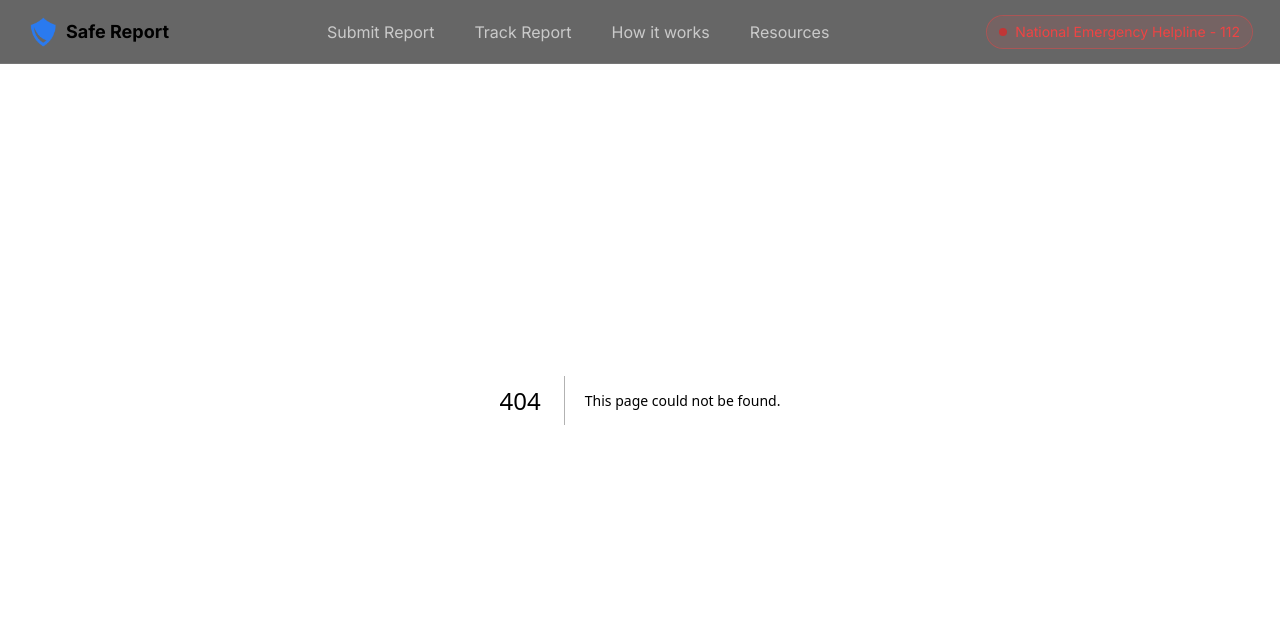
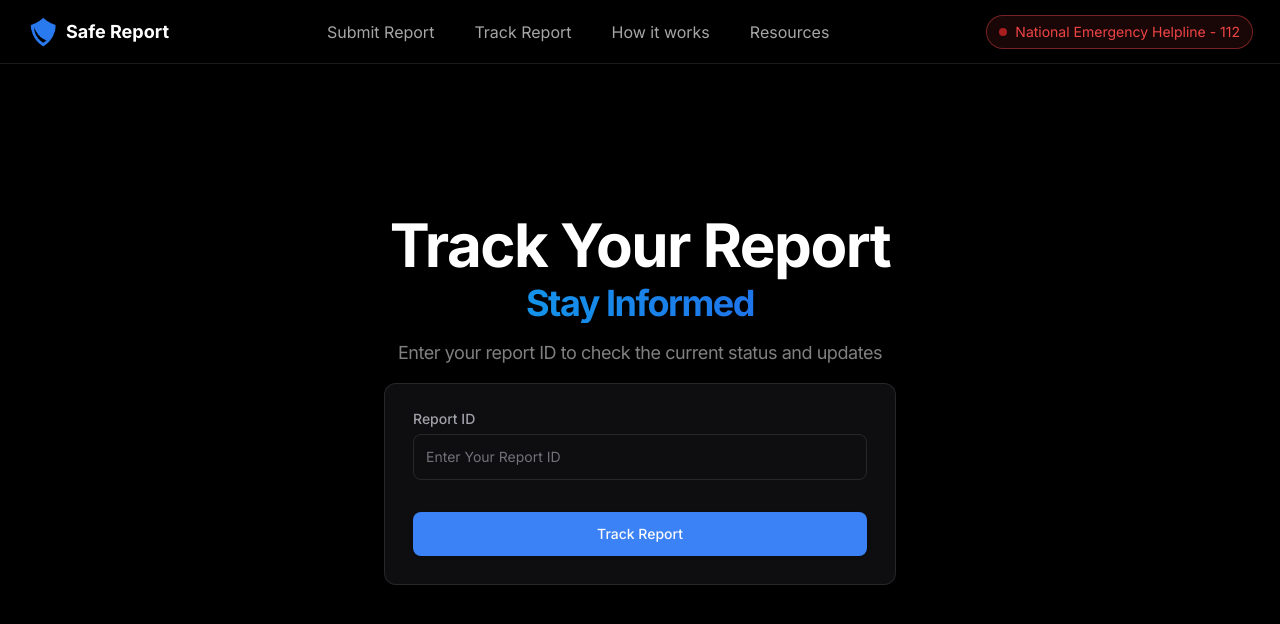
Before and after one commit to 10xshivam/ReportNow, a Next.js app: page /track-report in a window 1280 px wide. Before the commit this address had no page. Shown: the top 624 px of the page. Built offline with nearby package versions, Linux system fonts and the light colour scheme.

Commit message:
feat: add report tracking functionality with form validation and UI components

```diff
--- /dev/null
+++ b/src/app/track-report/page.tsx
@@ -0,0 +1,20 @@
+import ReportTracker from "@/components/report/ReportTracker";
+
+export default function TrackReport() {
+  return (
+    <div className=" flex flex-col items-center justify-center py-48 w-full min-h-screen space-y-4 ">
+      <h2 className="text-6xl text-center text-white font-bold tracking-tight ">
+        Track Your Report
+        <span className="text-center block text-4xl mt-2 bg-gradient-to-r from-sky-500 to-blue-600 bg-clip-text text-transparent">
+          Stay Informed
+        </span>
+      </h2>
+      <p className="text-white/50 text-lg tracking-tight">
+        Enter your report ID to check the current status and updates
+      </p>
+      <div className="container mx-auto flex justify-center">
+        <ReportTracker/>
+      </div>
+    </div>
+  );
+}
--- /dev/null
+++ b/src/components/report/ReportTracker.tsx
@@ -0,0 +1,52 @@
+"use client";
+import { zodResolver } from "@hookform/resolvers/zod";
+import { useForm } from "react-hook-form";
+import { z } from "zod";
+import { Button } from "@/components/ui/button";
+import {
+  Form,
+  FormControl,
+  FormField,
+  FormItem,
+  FormLabel,
+} from "@/components/ui/form";
+import { Input } from "@/components/ui/input";
+import { trackReportSchema } from "@/schemas/reportSchema";
+
+export default function ReportTracker() {
+  const form = useForm<z.infer<typeof trackReportSchema>>({
+    resolver: zodResolver(trackReportSchema),
+    defaultValues: {
+      reportId: "",
+    },
+  });
+
+  const onSubmit = async (data: z.infer<typeof trackReportSchema>) => {};
+
+  return (
+    <div className="w-full max-w-lg border border-white/10 p-7 rounded-xl bg-zinc-900/60">
+      <Form {...form}>
+        <form onSubmit={form.handleSubmit(onSubmit)} className="space-y-8">
+          <FormField
+            control={form.control}
+            name="reportId"
+            render={({ field }) => (
+              <FormItem>
+                <FormLabel>Report ID</FormLabel>
+                <FormControl>
+                  <Input placeholder="Enter Your Report ID" {...field} />
+                </FormControl>
+              </FormItem>
+            )}
+          />
+          <Button
+            type="submit"
+            className="bg-blue-500 hover:bg-blue-600 w-full h-11 rounded-lg"
+          >
+            Track Report
+          </Button>
+        </form>
+      </Form>
+    </div>
+  );
+}
--- a/src/schemas/reportSchema.ts
+++ b/src/schemas/reportSchema.ts
@@ -1,7 +1,8 @@
 import {z} from 'zod'
 
+export const reportId = z.string().min(1,"Report ID is required")
 export const reportSchema = z.object({
-    reportId: z.string().min(1,"Report ID is required"),
+    reportId,
     reportType: z.enum(["EMERGENCY","NON_EMERGENCY"]),
     image: z.string().optional(),
     incidentType: z.string().min(1,"Please specify the type of incident"),
@@ -12,3 +13,7 @@ export const reportSchema = z.object({
     description: z.string().min(10, "Description must be at least 10 characters long"),
     status: z.enum(["PENDING","IN_PROGRESS","RESOLVED","DISMISSED"])
 })
+
+export const trackReportSchema = z.object({
+  reportId
+})
```
